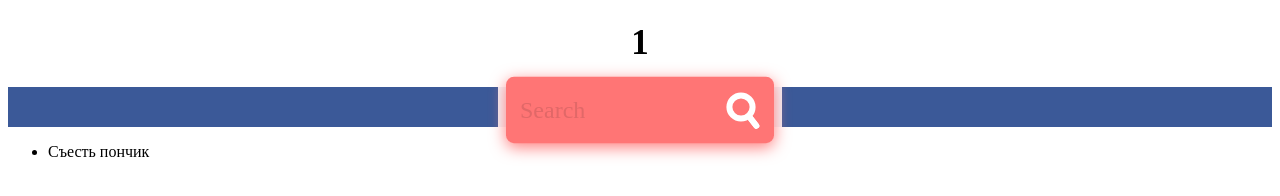
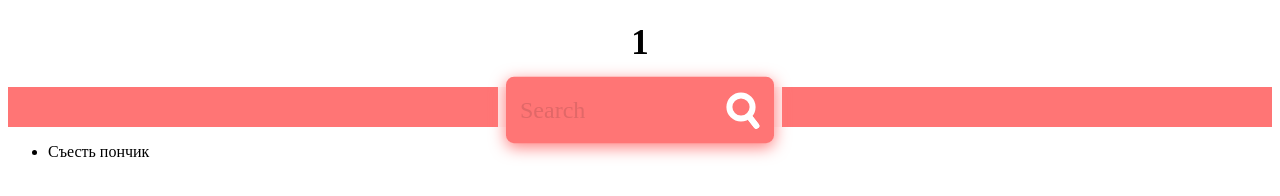
Before and after one commit to mshila0/API, a plain HTML site: page index.html in a window 1280 px wide. Drawn offline with Linux system fonts and the light colour scheme.

Commit message:
Update style.css

```diff
--- a/style.css
+++ b/style.css
@@ -27,7 +27,7 @@ input, button
     background-color: transparent;
 }
 #line {
-    background-color: #3B5998;
+    background-color: #ff7575;
     padding: 20px 40px;
     color: white;
     text-align: center;
```
